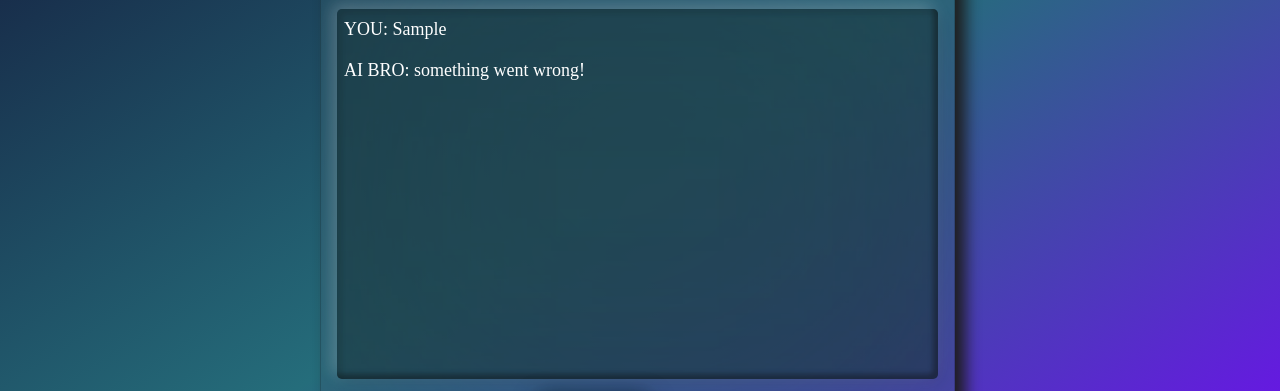
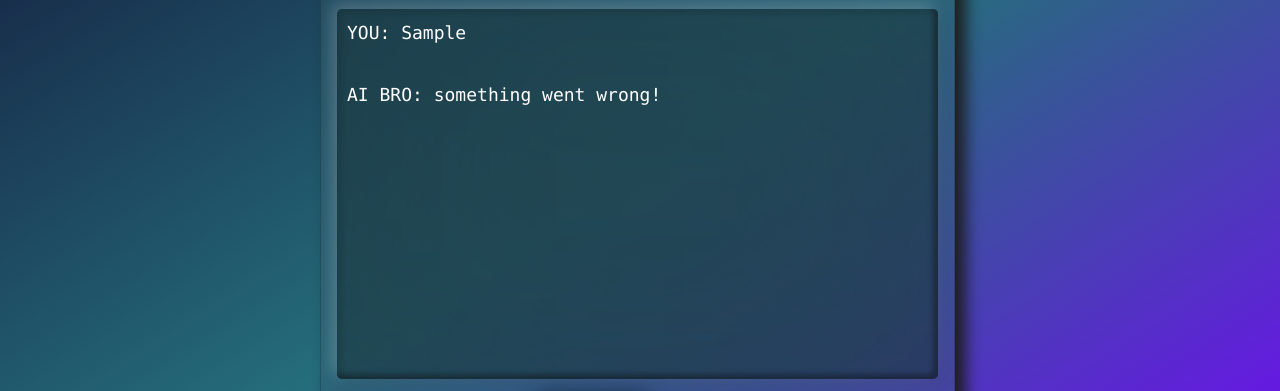
Before and after one commit to VIPULNARESHBHOIR/AI-Bro-Your-Virtual-Friend, a plain HTML site: page frontend/index.html in a window 1280 px wide. Both pictures are taken after typing "Sample" into the empty fields and a click on the button "SEND". Shown: the part 226-617 px from the top of the page. Drawn offline with nearby package versions, Linux system fonts and the light colour scheme; no server answers.

Commit message:
Add files via upload

```diff
--- a/frontend/script.js
+++ b/frontend/script.js
@@ -62,7 +62,7 @@ function listen(){
 function newParagraph(text){
     changeImg('logos/robo.gif');
     const conversation = document.getElementById('scrollable-text');
-    const paragraph = document.createElement("p");
+    const paragraph = document.createElement("pre");
     paragraph.classList.add("text-box");
     paragraph.textContent = text;
     conversation.appendChild(paragraph);
@@ -81,7 +81,7 @@ async function fetch_response(){
     try{
         const answer = await fetch(`http://127.0.0.1:8000/response/?prompt=${user_inp.value}`);
         let data = await answer.json();
-        response = String(data.response).replaceAll("*", "");
+        response = data.response.replaceAll("*", "");
         console.log(`AI BRO: ${response}`);
     }
 
--- a/frontend/style3.css
+++ b/frontend/style3.css
@@ -126,7 +126,7 @@ box-shadow: -15px -15px 15px rgba(255,255,255,0.2),
         inset 5px 5px 5px rgba(0, 0, 0, 0.1);
 }
 
-p {
+pre {
     margin-top: 0;
     margin-bottom: 0rem;
 }
@@ -134,6 +134,13 @@ p {
 .scrollable-div .text-box {
     padding: 7px;
     font-size: large;
+    white-space: pre-wrap; /* Preserves spaces and line breaks, while allowing text to wrap */
+    word-wrap: break-word;  /* Ensures long words break within the container */
+    overflow-wrap: break-word;
+    max-width: 100%; /* Prevents content from overflowing */
+    padding: 10px;
+    border-radius: 5px;
+    margin-bottom: 15px; /* Adds spacing between points */
 }
 
 
```
